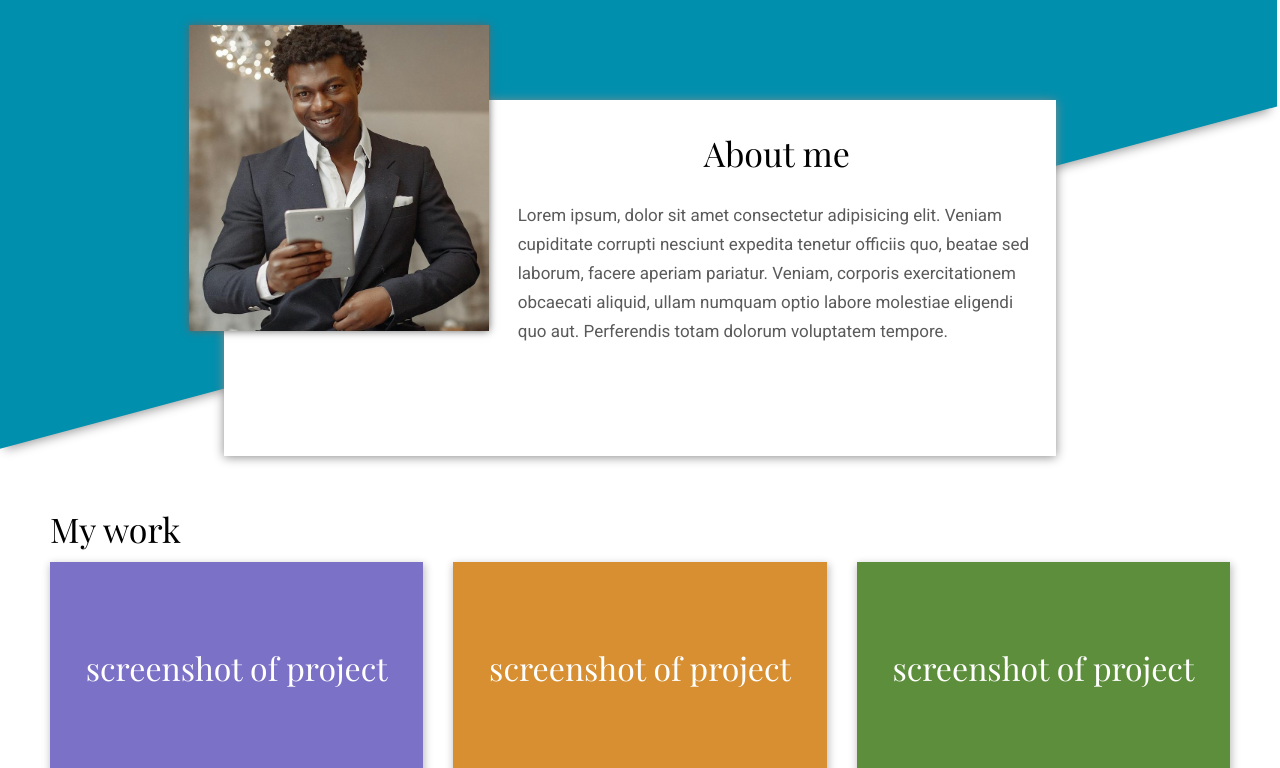
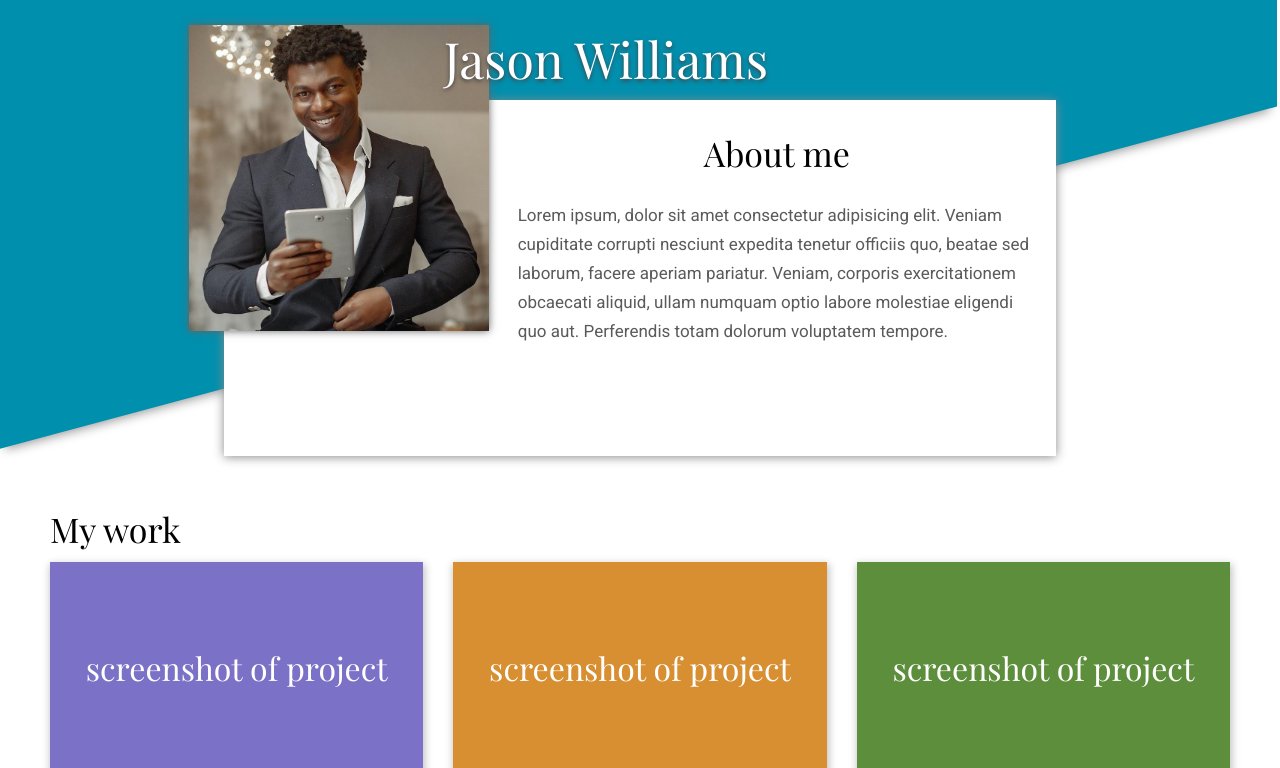
Before and after one commit to deepend15/odin-homepage, a plain HTML site: page index.html in a window 1280 px wide. Shown: the top 768 px of the page. Drawn offline with nearby package versions, Linux system fonts and the light colour scheme; a web font is replaced by a local one.

Commit message:
Complete tablet design
-Add header image text to responsive tablet design
-Adjust header bg-color div width units from vw to percentages so no
horizontal scroll bar appears on some screen views

```diff
--- a/style.css
+++ b/style.css
@@ -284,7 +284,7 @@ footer > picture > img {
     display: block;
     background-color: var(--header-footer-bg-color);
     height: calc(100% + 100px);
-    width: 100vw;
+    width: 133.33%;
     position: absolute;
     z-index: -1;
     transform: skewY(-15deg);
@@ -303,12 +303,13 @@ footer > picture > img {
   }
 
   header h1 {
-    /* font-size: 6.5rem; */
-    /* bottom: 36px; */
-    /* left: 46px; */
-    /* text-shadow: 0 4px 6px black; */
-    /* max-width: calc(100% - 92px); */
-    visibility: hidden;
+    font-size: min(8vw, 5rem);
+    bottom: 0;
+    top: 0;
+    left: 85%;
+    text-shadow: 0 2px 4px rgb(67, 67, 67);
+    width: max-content;
+    max-width: none;
   }
 
   h2 {
@@ -459,6 +460,7 @@ footer > picture > img {
   }
 
   .non-mobile-bg-color-div {
+    width: 153.84%;
     left: calc(-28% + 6px);
     bottom: 50%;
   }
```
